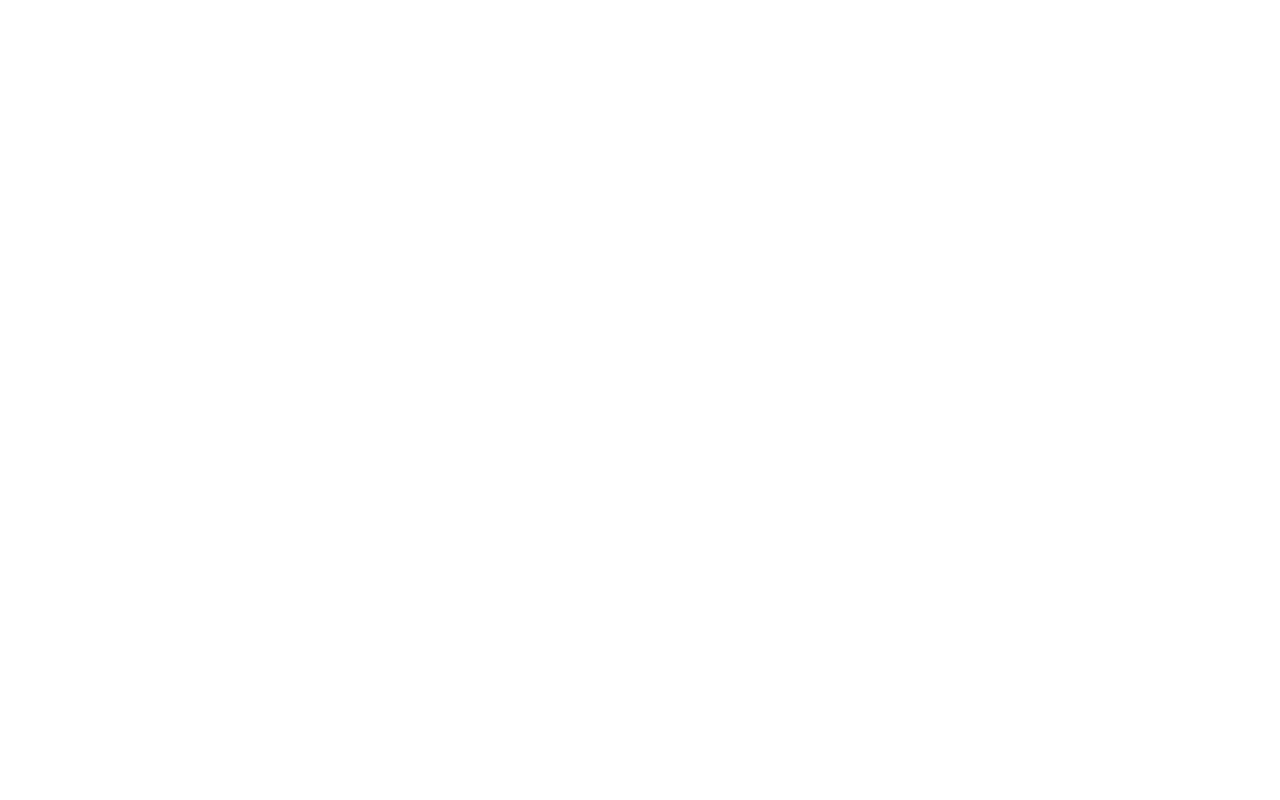
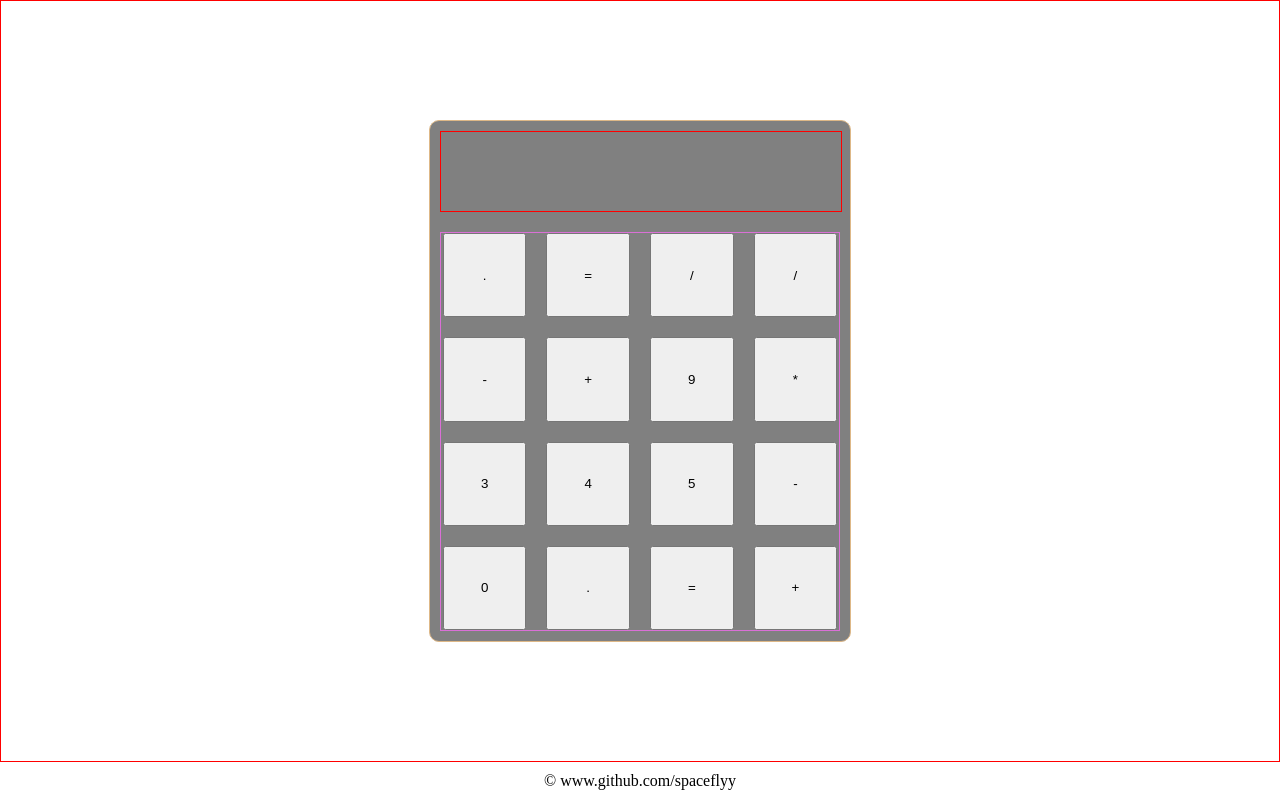
Before and after one commit to Spaceflyy/calculator, a plain HTML site: page index.html in a window 1280 px wide. Drawn offline with Linux system fonts and the light colour scheme.

Commit message:
Create basic calculator layout

```diff
--- a/index.html
+++ b/index.html
@@ -4,10 +4,34 @@
         <title></title>
         <link rel ="stylesheet" href="./styles.css">
         <meta charset="UTF-8">
+        <script src = "./main.js"></script>
     </head>
 
- <body >
-
+ <body>
+    <div id = "mainContainer">
+        <div id = "calculatorBody">
+            <div id = "screen"></div>
+                <div id = "buttonContainer">
+                    <button id = "." type="button">.</button>
+                    <button id = "=" type="button">=</button>
+                    <button id = "/" type="button">/</button>
+                    <button id = "*" type="button">/</button>
+                    <button id = "-" type="button">-</button>
+                    <button id = "+" type="button">+</button>
+                    <button id = "9" type="button">9</button>
+                    <button id = "8" type="button">*</button>
+                    <button id = "7" type="button">3</button>
+                    <button id = "6" type="button">4</button>
+                    <button id = "5" type="button">5</button>
+                    <button id = "4" type="button">-</button>
+                    <button id = "3" type="button">0</button>
+                    <button id = "2" type="button">.</button>
+                    <button id = "1" type="button">=</button>
+                    <button id = "0" type="button">+</button>
+            </div>
+        </div>
+    </div>
+    <div id = "footer"> &copy www.github.com/spaceflyy</div>
  </body>
 
 </html>
--- a/main.js
+++ b/main.js
@@ -0,0 +1,25 @@
+
+function add()
+{
+
+};
+
+function subtract()
+{
+
+};
+
+function multiply()
+{
+
+};
+
+function divide()
+{
+
+};
+
+function operate(operator, num1, num2)
+{
+
+};
--- a/styles.css
+++ b/styles.css
@@ -0,0 +1,57 @@
+body{
+    display:flex;
+    flex-direction: column;
+    height: 100vh;
+    margin: 0px;
+}
+
+#mainContainer
+{
+    display: flex;
+
+    height: 100%;
+    justify-content:center;
+    align-items: center;
+    border: 1px red solid;
+}
+
+#calculatorBody
+{
+    display:flex;
+    flex-direction: column;
+    padding: 10px;
+    gap: 20px;
+    border: 1px burlywood solid;
+    width: 400px;
+    height: 500px;
+    background-color: grey;
+    border-radius: 10px;
+}
+
+#footer{
+    display:flex;
+    flex-wrap: wrap;
+    justify-content: center;
+    align-items: center;
+    padding: 10px;
+}
+#screen
+{
+    width: 100%;
+    height: 100px;
+    border: 1px solid red;
+}
+#buttonContainer
+{
+    display:flex;
+    gap: 20px;
+    justify-content:center;
+    flex-wrap: wrap;
+    height:100%;
+    border: 1px solid orchid;
+}
+
+button{
+
+ flex-basis: 21%;
+}
```
Also changed, not shown: 1 other file.
